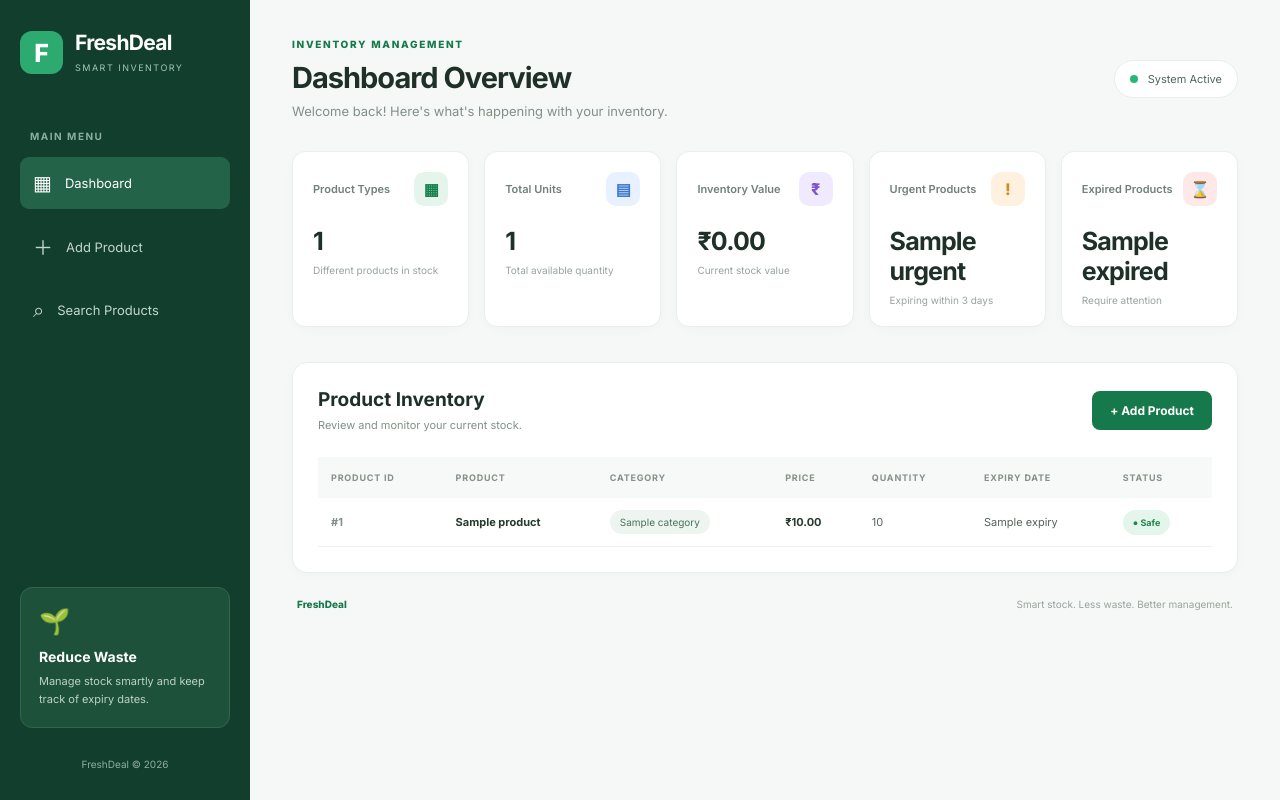
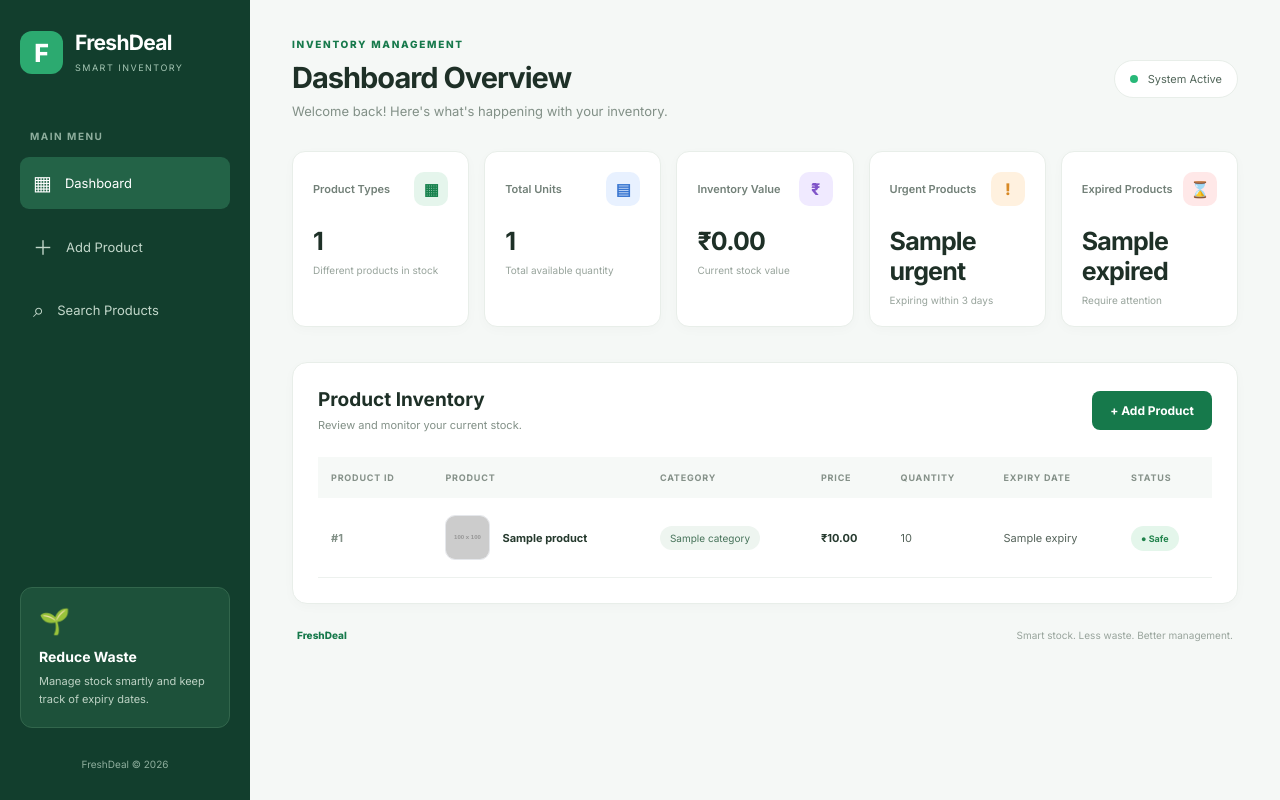
Before and after one commit to Sadees03/FreshDeal, a Flask app: template templates/index.html in a window 1280 px wide. Run offline with Flask 3, Linux system fonts and the light colour scheme; the template is opened without the code that fills it: most values are stand-ins (such as "Sample title", 1, 10 or a date in 2020); grey boxes labelled with a size stand in for pictures from a placeholder-image service; some libraries are stand-ins or nearby versions.

Commit message:
Add automatic food images to product inventory

```diff
--- a/static/style.css
+++ b/static/style.css
@@ -534,3 +534,19 @@ tbody tr:hover {
         flex-direction: column;
     }
 }
+/* PRODUCT IMAGE STYLING */
+
+.product-info {
+    display: flex;
+    align-items: center;
+    gap: 12px;
+}
+
+.product-image {
+    width: 45px;
+    height: 45px;
+    object-fit: cover;
+    border-radius: 10px;
+    border: 1px solid #e5e7eb;
+    background: #f3f4f6;
+}
--- a/templates/index.html
+++ b/templates/index.html
@@ -167,7 +167,32 @@
                             </td>
 
                             <td class="product-name">
-                                {{ product.name }}
+                                <div class="product-info">
+
+                                    {% set name = product.name.lower() %}
+
+                                    {% if 'apple' in name %}
+                                        {% set image = 'https://images.unsplash.com/photo-1560806887-1e4cd0b6cbd6?w=100' %}
+                                    {% elif 'banana' in name %}
+                                        {% set image = 'https://images.unsplash.com/photo-1571771894821-ce9b6c11b08e?w=100' %}
+                                    {% elif 'milk' in name %}
+                                        {% set image = 'https://images.unsplash.com/photo-1563636619-e9143da7973b?w=100' %}
+                                    {% elif 'bread' in name %}
+                                        {% set image = 'https://images.unsplash.com/photo-1509440159596-0249088772ff?w=100' %}
+                                    {% elif 'orange' in name %}
+                                        {% set image = 'https://images.unsplash.com/photo-1547514701-42782101795e?w=100' %}
+                                    {% elif 'rice' in name %}
+                                        {% set image = 'https://images.unsplash.com/photo-1586201375761-83865001e31c?w=100' %}
+                                    {% else %}
+                                        {% set image = 'https://placehold.co/100x100?text=Food' %}
+                                    {% endif %}
+
+                                    <img src="{{ image }}" alt="{{ product.name }}"
+                                        class="product-image">
+
+                                    <span>{{ product.name }}</span>
+
+                                </div>
                             </td>
 
                             <td>
```
